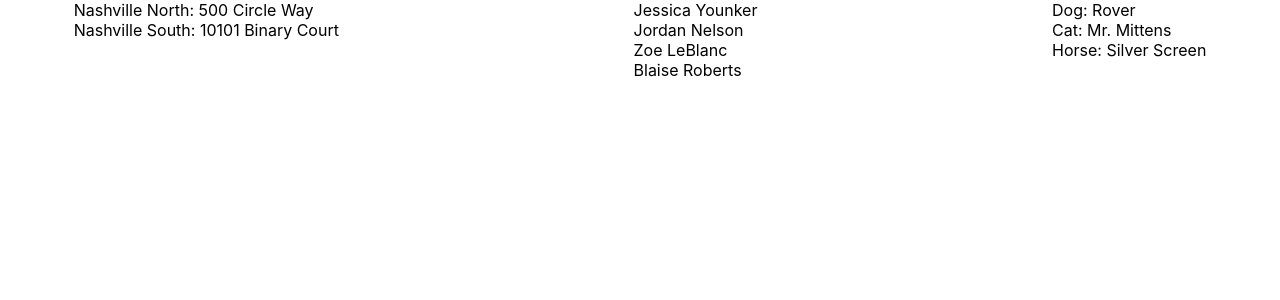
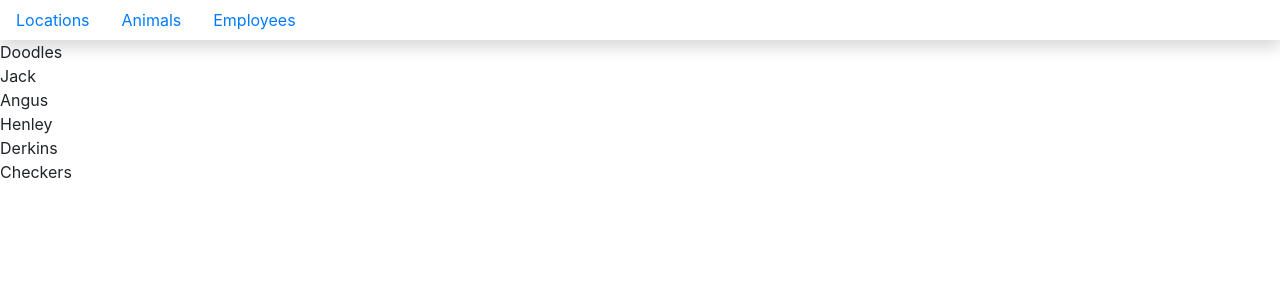
Before and after one commit to richardmcconnell12/Kennel-ReactApp, a React (Create React App) app: page /animals in a window 1280 px wide. Shown: the top 300 px of the page. Built offline with nearby package versions, Linux system fonts and the light colour scheme.

Commit message:
added navbar -- adding owners to nav

```diff
--- a/package.json
+++ b/package.json
@@ -3,8 +3,10 @@
   "version": "0.1.0",
   "private": true,
   "dependencies": {
+    "bootstrap": "^4.3.1",
     "react": "^16.8.6",
     "react-dom": "^16.8.6",
+    "react-router-dom": "^5.0.0",
     "react-scripts": "3.0.1"
   },
   "scripts": {
--- /dev/null
+++ b/src/components/ApplicationViews.js
@@ -0,0 +1,52 @@
+import { Route } from 'react-router-dom'
+import React, { Component } from "react"
+import AnimalList from './animals/AnimalList'
+import LocationList from './Location/LocationList'
+import EmployeeList from './employee/EmployeeList'
+import "./Kennel.css"
+
+
+export default class ApplicationViews extends Component {
+    employeesFromAPI = [
+        { id: 1, name: "Jessica Younker" },
+        { id: 2, name: "Jordan Nelson" },
+        { id: 3, name: "Zoe LeBlanc" },
+        { id: 4, name: "Blaise Roberts" }
+    ]
+
+    locationsFromAPI = [
+        { id: 1, name: "Nashville North", address: "500 Circle Way" },
+        { id: 2, name: "Nashville South", address: "10101 Binary Court" }
+    ]
+
+    animalsFromAPI = [
+        { id: 1, name: "Doodles" },
+        { id: 2, name: "Jack" },
+        { id: 3, name: "Angus" },
+        { id: 4, name: "Henley" },
+        { id: 5, name: "Derkins" },
+        { id: 6, name: "Checkers" }
+    ]
+
+    state = {
+        employees: this.employeesFromAPI,
+        locations: this.locationsFromAPI,
+        animals: this.animalsFromAPI
+    }
+
+    render() {
+        return (
+            <React.Fragment>
+                <Route exact path="/" render={(props) => {
+                    return <LocationList locations={this.state.locations} />
+                }} />
+                <Route path="/animals" render={(props) => {
+                    return <AnimalList animals={this.state.animals} />
+                }} />
+                <Route path="/employees" render={(props) => {
+                    return <EmployeeList employees={this.state.employees} />
+                }} />
+            </React.Fragment>
+        )
+    }
+}
--- a/src/components/Kennel.js
+++ b/src/components/Kennel.js
@@ -1,46 +1,16 @@
-import React, { Component } from 'react';
-import EmployeeList from "./employee/EmployeeList";  // Import EmployeeList component
-import LocationList from "./Location/LocationList";
-import AnimalList from "./animals/AnimalList";
-import "./Kennel.css";
+import React, { Component } from "react"
+import NavBar from "./Nav/NavBar"
+import ApplicationViews from "./ApplicationViews"
+import "bootstrap/dist/css/bootstrap.min.css"
 
 
 export default class Kennel extends Component {
-
-    employeesFromAPI = [
-        { id: 1, name: "Jessica Younker" },
-        { id: 2, name: "Jordan Nelson" },
-        { id: 3, name: "Zoe LeBlanc" },
-        { id: 4, name: "Blaise Roberts" }
-    ]
-
-    // This will eventually get pulled from the API
-    locationsFromAPI = [
-        { id: 1, name: "Nashville North", address: "500 Circle Way" },
-        { id: 2, name: "Nashville South", address: "10101 Binary Court" }
-    ]
-
-    animalsFromAPI = [
-        { id: 1, animal: "Dog", name: "Rover" },
-        { id: 2, animal: "Cat", name: "Mr. Mittens" },
-        { id: 3, animal: "Horse", name: "Silver Screen" }
-    ]
-
-    state = {
-        employees: this.employeesFromAPI,
-        locations: this.locationsFromAPI,
-        animals: this.animalsFromAPI,
-    }
-
     render() {
         return (
-            <div className="kennel">
-                <LocationList locations={this.state.locations} />
-                <br />
-                <EmployeeList employees={this.state.employees} />
-                <br />
-                <AnimalList animals={this.state.animals} />
-            </div>
-        );
+            <React.Fragment>
+                <NavBar />
+                <ApplicationViews />
+            </React.Fragment>
+        )
     }
 }
--- a/src/components/Location/LocationList.js
+++ b/src/components/Location/LocationList.js
@@ -7,8 +7,8 @@ export default class Location extends Component {
                 {
                     this.props.locations.map(location =>
                         <div key={location.id}>
-                            {location.name}
-                            : {location.address}
+                            <h4>{location.name}</h4>
+                            {location.address}
                         </div>
                     )
                 }
--- /dev/null
+++ b/src/components/Nav/NavBar.js
@@ -0,0 +1,23 @@
+import React, { Component } from "react"
+import { Link } from "react-router-dom"
+import "bootstrap/dist/css/bootstrap.min.css"
+
+export default class NavBar extends Component {
+    render() {
+        return (
+            <nav className="navbar navbar-light light-blue flex-md-nowrap p-0 shadow">
+                <ul className="nav nav-pills">
+                    <li className="nav-item">
+                        <Link className="nav-link" to="/">Locations</Link>
+                    </li>
+                    <li className="nav-item">
+                        <Link className="nav-link" to="/animals">Animals</Link>
+                    </li>
+                    <li className="nav-item">
+                        <Link className="nav-link" to="/employees">Employees</Link>
+                    </li>
+                </ul>
+            </nav>
+        )
+    }
+}
--- a/src/components/animals/AnimalList.js
+++ b/src/components/animals/AnimalList.js
@@ -7,8 +7,7 @@ export default class AnimalList extends Component {
                 {
                     this.props.animals.map(animal =>
                         <div key={animal.id}>
-                            {animal.animal}
-                            : {animal.name}
+                            {animal.name}
                         </div>
                     )
                 }
--- a/src/index.js
+++ b/src/index.js
@@ -1,6 +1,12 @@
-import React, { Component } from 'react';
-import ReactDOM from 'react-dom';
-import './index.css';
-import Kennel from "./components/Kennel"
+import React from 'react'
+import ReactDOM from 'react-dom'
+import { BrowserRouter as Router } from "react-router-dom"
+import Kennel from './components/Kennel'
 
-ReactDOM.render(<Kennel />, document.querySelector("#root"));
+import './index.css'
+
+ReactDOM.render(
+    <Router>
+        <Kennel />
+    </Router>
+    , document.getElementById('root'))
```
Also changed, not shown: src/components/Nav/NavBar.css (added), 1 other file (tests, documents, lock files or other folders).
